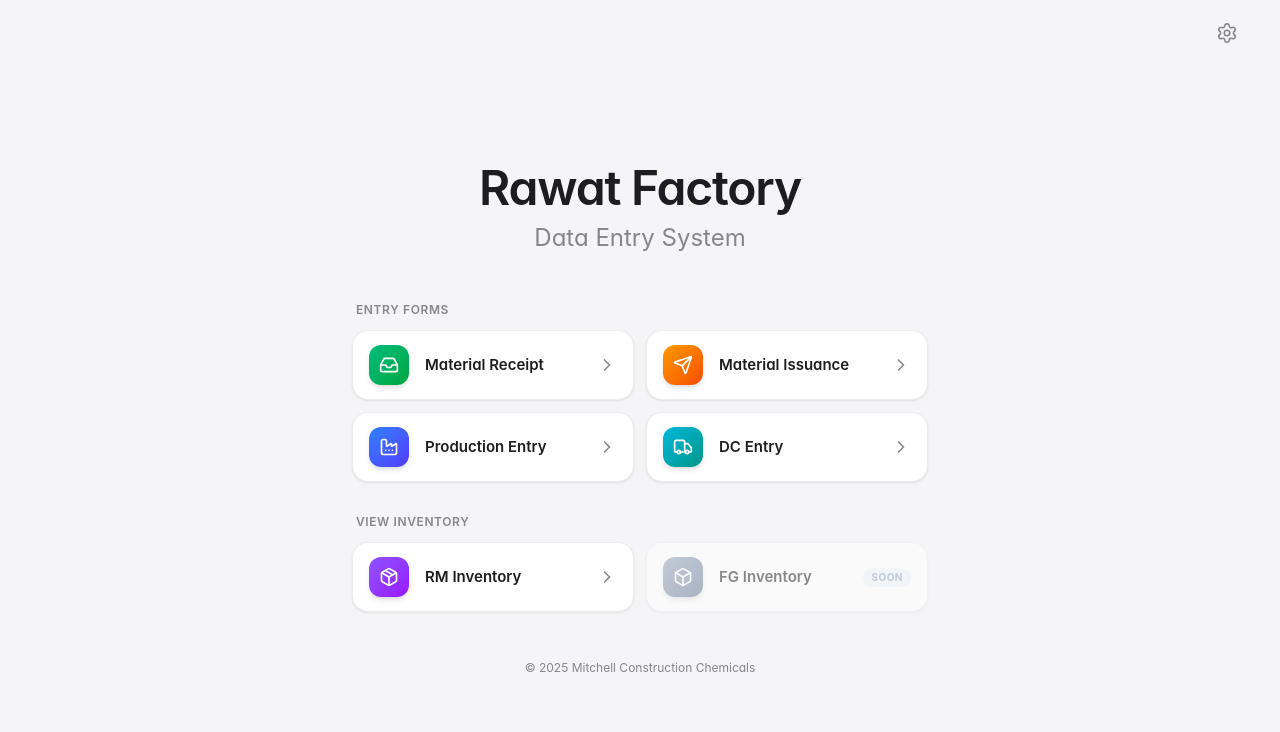
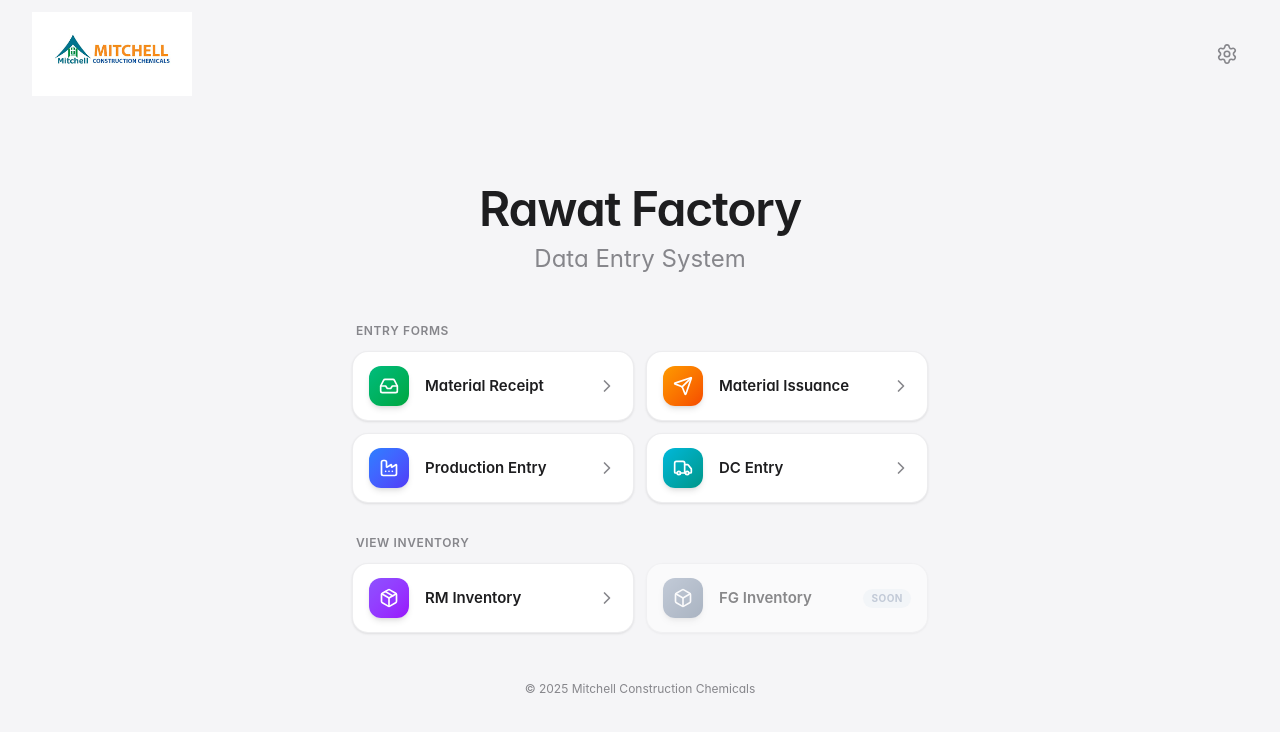
Before and after one commit to abdullaha24/receipt-form, a Next.js app: page / in a window 1280 px wide. Shown: the top 732 px of the page. Built offline with nearby package versions, Linux system fonts and the light colour scheme.

Commit message:
added mcc logo.

```diff
--- a/components/EntryForm.tsx
+++ b/components/EntryForm.tsx
@@ -5,6 +5,7 @@ import SettingsModal from './SettingsModal';
 import { Plus, Check, Loader2, Settings, ArrowLeft } from 'lucide-react';
 import { format } from 'date-fns';
 import Link from 'next/link';
+import Logo from './Logo';
 
 interface EntryFormProps {
   title: string;
@@ -186,6 +187,8 @@ const EntryForm: React.FC<EntryFormProps> = ({ title, type }) => {
         <div className="mb-8 sm:mb-10">
           {/* Back button and settings */}
           <div className="flex justify-between items-center mb-6">
+            <div className="flex items-center gap-3">
+              <Logo size="sm" />
               <Link
                 href="/"
                 className="inline-flex items-center gap-2 text-[var(--apple-text-secondary)] hover:text-[var(--apple-text)]
@@ -195,6 +198,7 @@ const EntryForm: React.FC<EntryFormProps> = ({ title, type }) => {
                 <ArrowLeft size={18} strokeWidth={2} />
                 <span>Back</span>
               </Link>
+            </div>
 
             <button
               onClick={() => setIsSettingsOpen(true)}
--- /dev/null
+++ b/components/Logo.tsx
@@ -0,0 +1,34 @@
+import Link from "next/link";
+import Image from "next/image";
+
+interface LogoProps {
+  size?: "sm" | "md";
+  className?: string;
+}
+
+const Logo: React.FC<LogoProps> = ({ size = "md", className = "" }) => {
+  // sm = 120px (forms/headers), md = 160px (landing page)
+  // Responsive: slightly smaller on mobile
+  const sizeClasses = size === "sm"
+    ? "w-24 sm:w-28 md:w-32"  // 96px -> 112px -> 128px
+    : "w-32 sm:w-36 md:w-40"; // 128px -> 144px -> 160px
+
+  return (
+    <Link
+      href="/"
+      className={`block shrink-0 transition-all hover:opacity-80 active:scale-95 ${className}`}
+    >
+      <Image
+        src="/logo.png"
+        alt="Logo"
+        width={0}
+        height={0}
+        sizes="100vw"
+        className={`${sizeClasses} h-auto`}
+        priority
+      />
+    </Link>
+  );
+};
+
+export default Logo;
--- a/pages/index.tsx
+++ b/pages/index.tsx
@@ -12,6 +12,7 @@ import {
 } from "lucide-react";
 import { useState } from "react";
 import ApiSettingsModal from "../components/ApiSettingsModal";
+import Logo from "../components/Logo";
 
 export default function Home() {
   const [isSettingsOpen, setIsSettingsOpen] = useState(false);
@@ -116,8 +117,9 @@ export default function Home() {
         <meta name="description" content="Central hub for factory tracking" />
       </Head>
 
-      {/* Header with settings button */}
-      <header className="w-full px-4 sm:px-8 py-3 flex justify-end">
+      {/* Header with logo and settings */}
+      <header className="w-full px-4 sm:px-8 py-3 flex justify-between items-center">
+        <Logo size="md" />
         <button
           onClick={() => setIsSettingsOpen(true)}
           className="p-2.5 text-[var(--apple-text-secondary)] hover:text-[var(--apple-blue)] hover:bg-[var(--apple-blue)]/10 rounded-full transition-all duration-200 active:scale-95"
--- a/pages/rm-inventory.tsx
+++ b/pages/rm-inventory.tsx
@@ -2,6 +2,7 @@ import Head from "next/head";
 import Link from "next/link";
 import { ArrowLeft, Package, ChevronDown, RefreshCw, Loader2, AlertCircle } from 'lucide-react';
 import { useState, useEffect, useMemo } from 'react';
+import Logo from '../components/Logo';
 
 interface InventoryItem {
   row_number: number;
@@ -83,6 +84,8 @@ export default function RMInventory() {
 
         {/* Header Navigation */}
         <div className="flex justify-between items-center mb-8 sm:mb-10">
+          <div className="flex items-center gap-3">
+            <Logo size="sm" />
             <Link
               href="/"
               className="inline-flex items-center gap-2 text-[var(--apple-text-secondary)] hover:text-[var(--apple-text)]
@@ -92,6 +95,7 @@ export default function RMInventory() {
               <ArrowLeft size={18} strokeWidth={2} />
               <span>Back</span>
             </Link>
+          </div>
         </div>
 
         {/* Page Header */}
```
Also changed, not shown: public/logo.png (added). Lines whose indentation alone changed are shown as unchanged.
